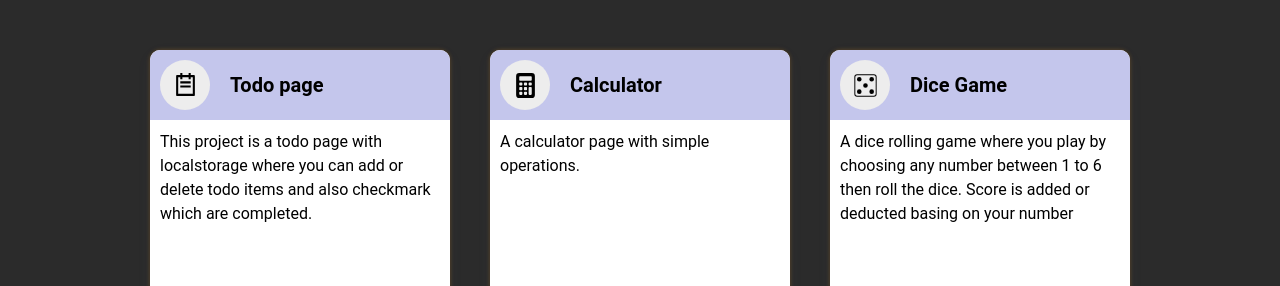
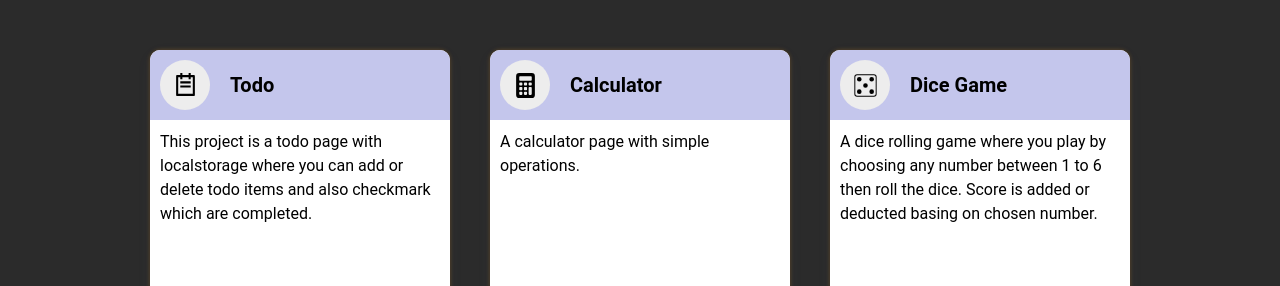
Before and after one commit to rahatAppsDev/portfolio, a Next.js app: page /myprojects in a window 1280 px wide. Shown: the part 175-461 px from the top of the page. Built offline with nearby package versions, Linux system fonts and the light colour scheme.

Commit message:
todo del

```diff
--- a/src/app/myprojects/page.tsx
+++ b/src/app/myprojects/page.tsx
@@ -22,7 +22,7 @@ export default function Myprojects() {
     {
       id: 1,
       icon: <RiTodoLine color={"black"} size={"25px"} />,
-      heading: "Todo page",
+      heading: "Todo",
       details: "This project is a todo page with localstorage where you can add or delete todo items and also checkmark which are completed.",
       link: "/myprojects/todo",
     },
@@ -37,7 +37,7 @@ export default function Myprojects() {
         id: 3,
         icon: <GiInvertedDice5 color={"black"} size={"25px"} />,
         heading: "Dice Game",
-        details: "A dice rolling game where you play by choosing any number between 1 to 6 then roll the dice. Score is added or deducted basing on your number",
+        details: "A dice rolling game where you play by choosing any number between 1 to 6 then roll the dice. Score is added or deducted basing on chosen number.",
         link: "/myprojects/dice",
       },
 
--- a/src/projectsfolder/Todos/Todo/Todo.jsx
+++ b/src/projectsfolder/Todos/Todo/Todo.jsx
@@ -37,10 +37,9 @@ const Todo = () => {
     () => {
         setTimeout(() => {
           console.log("ok")
-            if (todos.length !== 0) {
               localStorage.setItem("todos",JSON.stringify(todos))
 
-            }
+
         }, 100);
     },[todos]
   );
```
